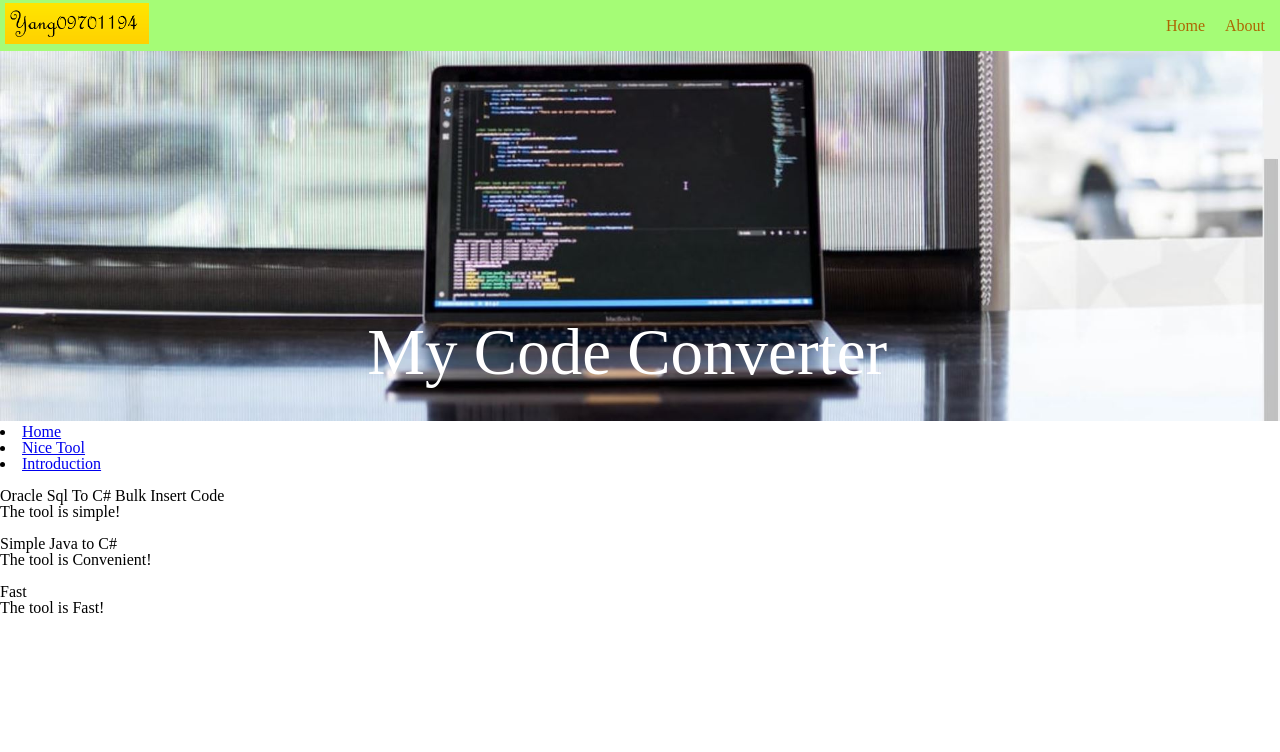
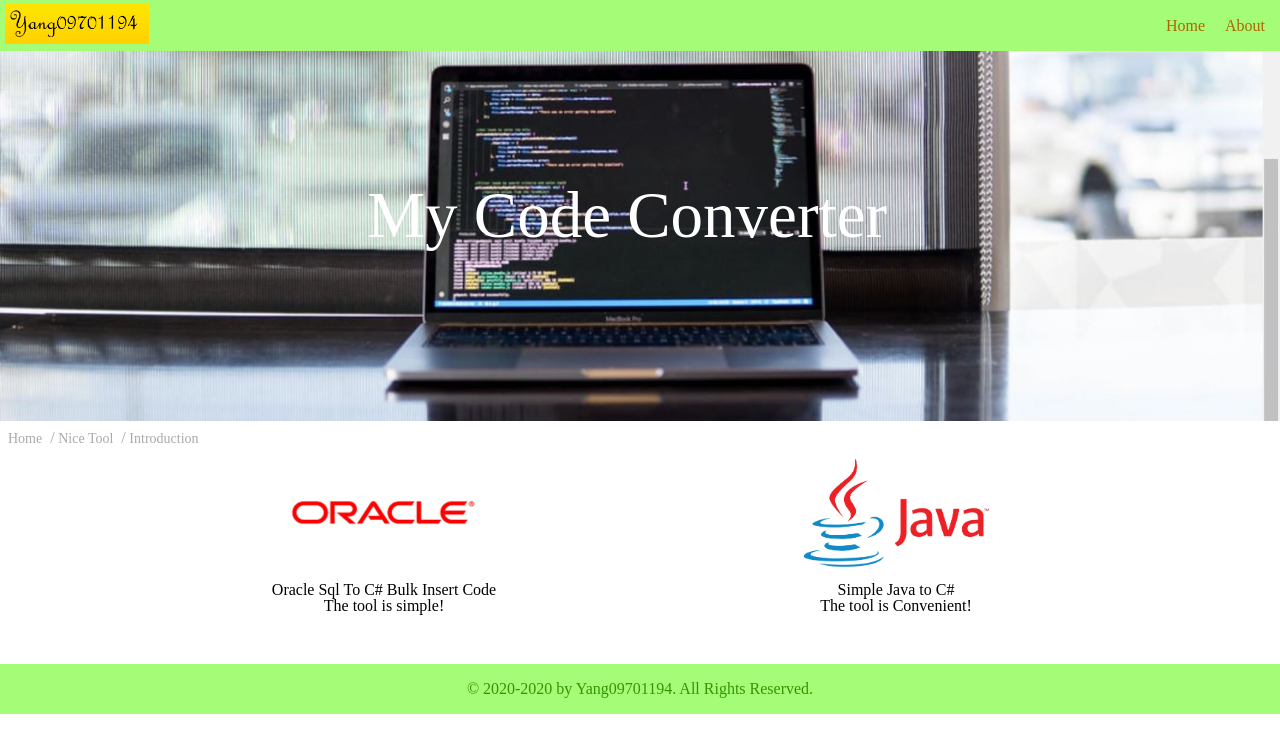
Before and after one commit to Yang09701194/PublicPost, a plain HTML site: page index.html in a window 1280 px wide. Drawn offline with Linux system fonts and the light colour scheme.

Commit message:
20201219

```diff
--- a/css/reset.css
+++ b/css/reset.css
@@ -31,7 +31,7 @@ footer, header, hgroup, menu, nav, section {
 body {
 	line-height: 1;
 }
-ol, ul {
+ol, ul, li {
 	list-style: none;
 }
 blockquote, q {
--- a/css/style.css
+++ b/css/style.css
@@ -1,8 +1,21 @@
+
+.footer
+{
+    height: 50px;
+    background-color: #A5FC76;
+    width: 100%;
+    margin: 50px 0 0 0 ;
+    vertical-align:middle;
+    text-align:center;
+    line-height: 50px;
+    font-style: 14px;
+    color: #349500;
+}
+
 .header {
     display: flex;
     background-color: #A5FC76;
     padding: 3px 5px;
-
 }
 
 .header .logo {
@@ -28,9 +41,13 @@
 
 .header nav a:hover {
     background-color: #ECFF6A;
+    transition:all 500ms ease;   /* 動畫顏色漸變 */
 }
 
+.banner{
+    position: relative;
 
+}
 .banner img {
     width: 100%;
     position: relative;
@@ -48,3 +65,67 @@
     color:white;
 
 }
+
+
+.path {
+    display: flex;
+}
+.path li{
+    position: relative;
+
+    padding: 6px 8px;
+}
+.path li a{
+    color: #aaa;
+    text-decoration: none;
+    font-size: 14px;
+}
+
+.path li + li::before{
+    content: '/';
+    color: #aaa;
+    position: absolute;
+    left: 0;
+}
+
+.wrap{
+    width: 80%;
+    margin: auto;
+}
+.about .wrap {
+    display: flex;
+}
+
+.about .wrap .item{
+    width: 50%;
+    margin: 0 10px;
+    text-align: center;
+    position: relative;
+}
+
+/*
+
+垂直置中試很久才找到有用的
+https://stackoverflow.com/questions/4888223/align-image-in-center-and-middle-within-div#comment24364471_4888288
+最後是  容器 display:flex;
+img  margin:auto ;
+*/
+
+.about .wrap .item .img-box {
+    height: 120px;
+    display:flex;
+    margin: 0 0 10px 0;
+}
+
+.about .wrap .item .img-box img {
+    width: 200px;
+    height: auto;
+    margin:auto ;
+}
+
+/* .about .wrap .item h3{
+    width: 50%;
+    margin: 0 10px;
+    text-align: center;
+    position: relative;
+} */
--- a/index.html
+++ b/index.html
@@ -31,22 +31,30 @@
 
     <div class="about">
         <div class="wrap">
-            <div class="test">
-                <img src="" alt="">
+            <div class="item">
+                <div class="img-box">
+                    <img src="./Img/oracle.JPG" alt="">
+                </div>
                 <h3>Oracle Sql To C# Bulk Insert Code</h3>
                 <p>The tool is simple!</p>
             </div>
-            <div class="test">
-                <img src="" alt="">
+            <div class="item">
+                <div class="img-box">
+                    <img src="./Img/Java_logo_icon.png" alt="">
+                </div>
                 <h3>Simple Java to C#</h3>
                 <p>The tool is Convenient!</p>
             </div>
-            <div class="test">
+            <!-- <div class="item">
                 <img src="" alt="">
                 <h3>Fast</h3>
                 <p>The tool is Fast!</p>
-            </div>
+            </div> -->
         </div>
+    </div>
+
+    <div class="footer">
+        © 2020-2020 by Yang09701194. All Rights Reserved.</p>
     </div>
 
 </body>
```
Also changed, not shown: Img/Java_logo_icon.png (added), Img/oracle.JPG (added).
